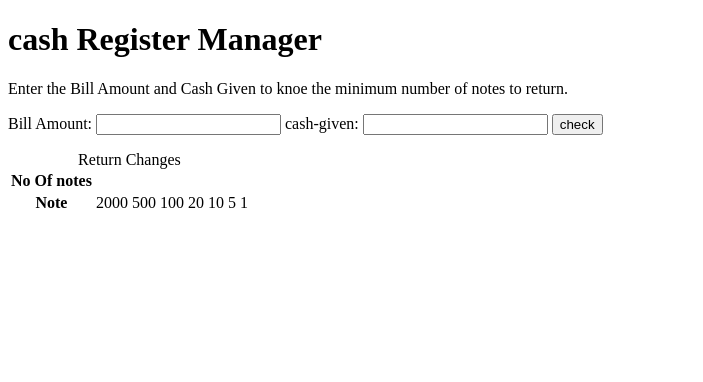
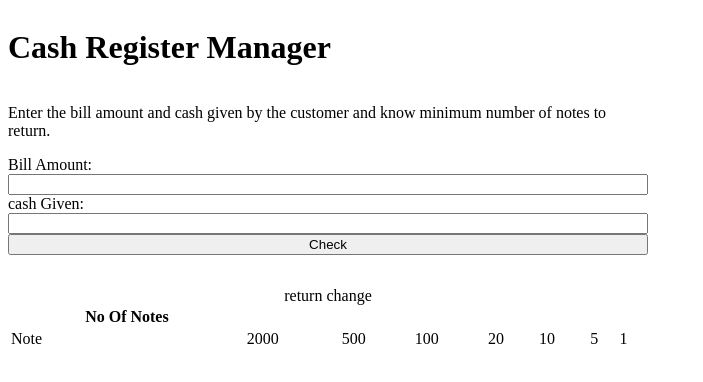
Before and after one commit to Lavanyabts/mark-10, a plain HTML site: page index.html in a window 1280 px wide. Shown: the whole page, without its empty margins (0-703 px from the left). Drawn offline with Linux system fonts and the light colour scheme.

Commit message:
docs: change

```diff
--- /dev/null
+++ b/app.js
@@ -0,0 +1,44 @@
+const billAmount = document.querySelector("#bill-amount");
+const cashGiven = document.querySelector("#cash-given");
+const checkButton = document.querySelector("#check-button");
+const message = document.querySelector("#error-message");
+const noOfNotes = document.querySelectorAll(".no-of-notes");
+
+const availableNotes = [2000, 500, 100, 20, 10, 5, 1];
+
+checkButton.addEventListener("click", function validateBillAndCashAmount()
+{
+  hideMessage();
+  if (billAmount.value > 0)
+{
+    if (cashGiven.value >= billAmount.value)
+    {
+        const amountToBeReturned = cashGiven.value - billAmount.value;
+        calculateChange(amountToBeReturned);
+    } else
+    {
+        showMessage("Do You Wanna Make DosaBater?");
+    }
+} else {
+    showMessage("Invalid Bill Amount");
+}
+});
+
+function calculateChange(amountToBeReturned) {
+    for (let i = 0; i < availableNotes.length; i++) {
+        const numberOfNotes = Math.trunc(
+            amountToBeReturned / availableNotes[i]
+        );
+      amountToBeReturned = amountToBeReturned % availableNotes[i];
+      noOfNotes[i].innerText = numberOfNotes;
+    }
+}
+
+function hideMessage() {
+    message.style.display = "none";
+}
+
+function showMessage(msg) {
+    Message.style.display = "block";
+    Message.innerText = msg;
+}
--- a/index.html
+++ b/index.html
@@ -4,34 +4,38 @@
     <meta charset="UTF-8">
     <meta http-equiv="X-UA-Compatible" content="IE=edge">
     <meta name="viewport" content="width=device-width, initial-scale=1.0">
-    <title>cash register</title>
+    <title>Cash Register</title>
+    <link href="./style.css" rel="stylesheet" />
 </head>
 <body>
     <div class="container">
-        <h1 class="heading">cash Register Manager</h1>
-</body>
-<script src="./index.html"></script>
-<p class="description">Enter the Bill Amount and Cash Given to knoe the minimum number of notes to return.</p>
+        <h1 class="heading">Cash Register Manager</h1>
+        <p class="description">
+            Enter the bill amount and cash given by the customer and know
+            minimum number of notes to return.
+        </p>
         <label for="bill-amount">Bill Amount:</label>
-<input id="bill-amount" type="text"  />
-<label for="cash-given">cash-given:</label>
-<input id="cash-given" type="text"  />
-<button id="check-button">check</button>
+        <input id="bill-amount" type="text" />
+         <label for="cash-given">cash Given:</label>
+         <input id="cash-given" type="text" />
+         <button id="check-button">Check</button>
          <p id="error-message"></p>
-<table class="changes-table">
-<caption>Return Changes</caption>
+         <table class="change-table">
+             <caption>
+                 return change
+             </caption>
         <tr>
-    <th>No Of notes</th>
-    <td class="no-of notes"></td>
-    <td class="no-of notes"></td>
-    <td class="no-of notes"></td>
-    <td class="no-of notes"></td>
-    <td class="no-of notes"></td>
-    <td class="no-of notes"></td>
-    <td class="no-of notes"></td>
+            <th>No Of Notes</th>
+            <td class="no-of-notes"></td>
+            <td class="no-of-notes"></td>
+            <td class="no-of-notes"></td>
+            <td class="no-of-notes"></td>
+            <td class="no-of-notes"></td>
+            <td class="no-of-notes"></td>
+            <td class="no-of-notes"></td>
         </tr>
         <tr>
-    <th>Note</th>
+        <td>Note</td>
         <td>2000</td>
         <td>500</td>
         <td>100</td>
@@ -42,4 +46,6 @@
         </tr>
       </table>
     </div>
+</body>
+<script src="./app.js"></script>
 </html>
--- /dev/null
+++ b/style.css
@@ -0,0 +1,7 @@
+*{
+}
+.container {
+    display: flex;
+    flex-direction: column;
+    width: 50vw;
+}
```
Also changed, not shown: index.js (deleted, +0 -45 lines), cash.css (deleted). Lines whose indentation alone changed are shown as unchanged.
